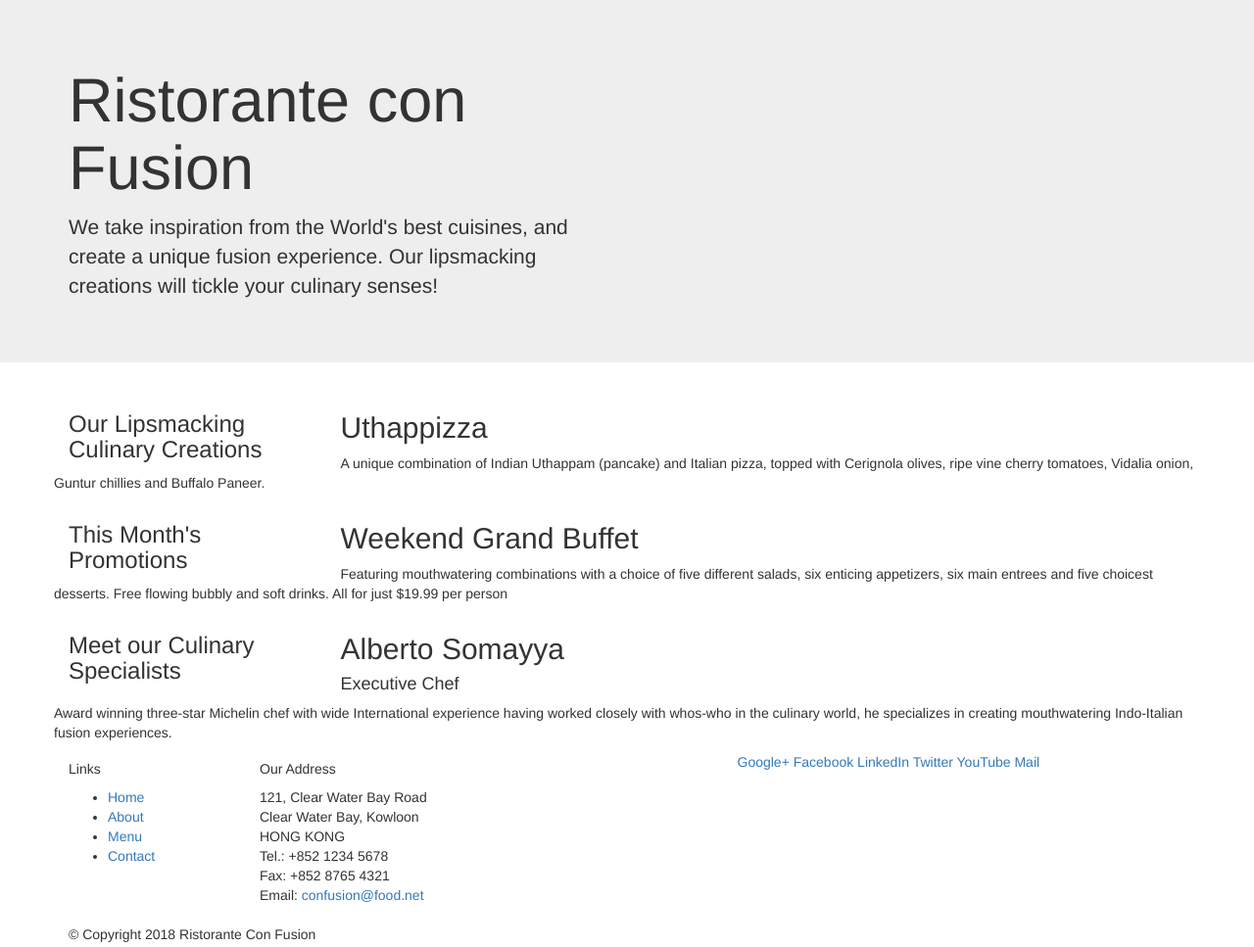
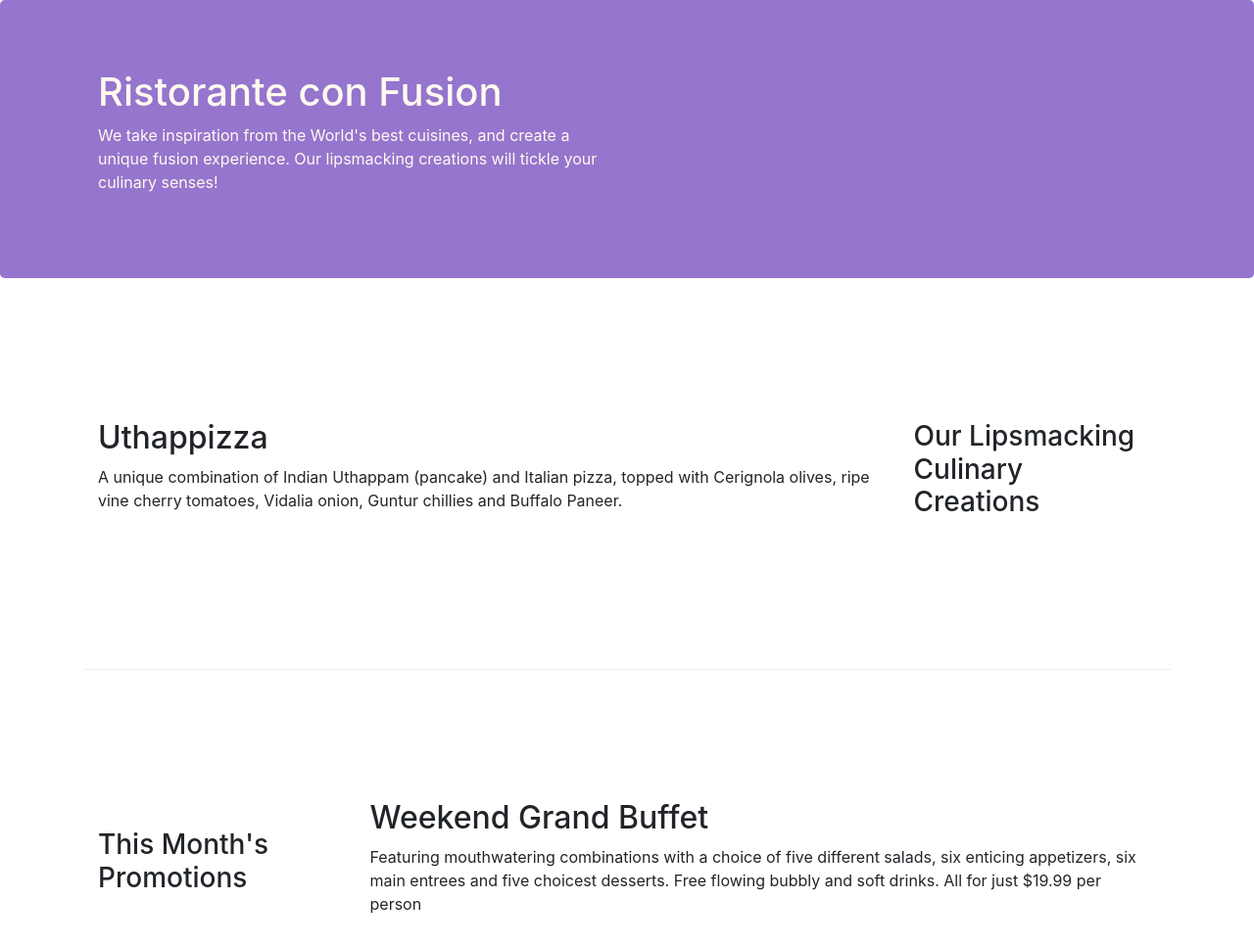
Before and after one commit to haanhtu0502/confusion, a website: page index.html in a window 1280 px wide. Shown: the top 967 px of the page at 98% size. Drawn offline with nearby package versions, Linux system fonts and the light colour scheme.

Commit message:
Bootstrap Grid Part 2

```diff
--- /dev/null
+++ b/css/styles.css
@@ -0,0 +1,30 @@
+.row-header {
+	margin: 0px auto;
+	padding: 0px;
+}
+
+.row-content {
+	margin: 0px auto;
+	padding: 50px 0px 50px 0px;
+	border-bottom: 1px ridge;
+	min-height: 400px;
+}
+
+.footer {
+	background-color: #D1C4E9;
+	margin: 0px auto;
+	padding: 20px 0px 20px 0px;
+}
+
+.jumbotron {
+    padding: 70px 30px 70px 30px;
+    margin: 0px auto;
+    background: #9575CD;
+    color: floralwhite;
+}
+
+address {
+    font-size: 80%;
+    margin: 0px;
+    color: #0f0f0f;
+}
--- a/index.html
+++ b/index.html
@@ -6,6 +6,7 @@
     <meta name="viewport" content="width=device-width,initial-scale=1,shrink-to-fit=no">
     <meta http-equiv="x-ua-compatible" content="ie=edge">
     <link rel="stylesheet" href="node_modules/bootstrap/dist/css/bootstrap.min.css">
+    <link href="css/styles.css" rel="stylesheet">
     <title>Ristorante Con Fusion</title>
 
 </head>
@@ -14,7 +15,7 @@
 
     <header class="jumbotron">
         <div class="container">
-            <div class="row">
+            <div class="row row-header">
                 <div class="col-12 col-sm-6">
                     <h1>Ristorante con Fusion</h1>
                     <p>We take inspiration from the World's best cuisines, and create a unique fusion experience. Our lipsmacking creations will tickle your culinary senses!</p>
@@ -26,7 +27,7 @@
     </header>
 
     <div class="container">
-        <div class="row">
+        <div class="row row-content align-items-center">
             <div class="col-12 col-sm-4 col-md-3 order-sm-last">
                 <h3>Our Lipsmacking Culinary Creations</h3>
             </div>
@@ -37,7 +38,7 @@
         </div>
 
 
-        <div class="row">
+        <div class="row row-content align-items-center">
             <div class="col-12 col-sm-4 col-md-3">
                 <h3>This Month's Promotions</h3>
             </div>
@@ -47,7 +48,7 @@
             </div>
         </div>
 
-        <div class="row">
+        <div class="row row-content align-items-center">
             <div class="col-12 col-sm-4 col-md-3 order-sm-last">
                 <h3>Meet our Culinary Specialists</h3>
             </div>
@@ -59,12 +60,12 @@
         </div>
     </div>
 
-    <footer>
+    <footer class="footer">
         <div class="container">
             <div class="row">
                 <div class="col-4 offset-1 col-sm-2">
                     <h5>Links</h5>
-                    <ul >
+                    <ul class="list-unstyled">
                         <li><a href="#">Home</a></li>
                         <li><a href="#">About</a></li>
                         <li><a href="#">Menu</a></li>
@@ -82,8 +83,8 @@
 		              Email: <a href="mailto:confusion@food.net">confusion@food.net</a>
 		           </address>
                 </div>
-                <div class="col-12 col-sm-4">
-                    <div>
+                <div class="col-12 col-sm-4 align-self-center">
+                    <div class="text-center">
                         <a href="http://google.com/+">Google+</a>
                         <a href="http://www.facebook.com/profile.php?id=">Facebook</a>
                         <a href="http://www.linkedin.com/in/">LinkedIn</a>
@@ -93,8 +94,8 @@
                     </div>
                 </div>
            </div>
-           <div class="col-auto">
-                <div>
+           <div class="row justify-content-center" >
+                <div class="col-auto">
                     <p>© Copyright 2018 Ristorante Con Fusion</p>
                 </div>
            </div>
--- a/package.json
+++ b/package.json
@@ -12,5 +12,10 @@
   "license": "ISC",
   "devDependencies": {
     "lite-server": "^2.6.1"
+  },
+  "dependencies": {
+    "bootstrap": "^4.0.0",
+    "jquery": "^3.3.1",
+    "popper.js": "^1.12.9"
   }
 }
```
Also changed, not shown: 1 other file.
